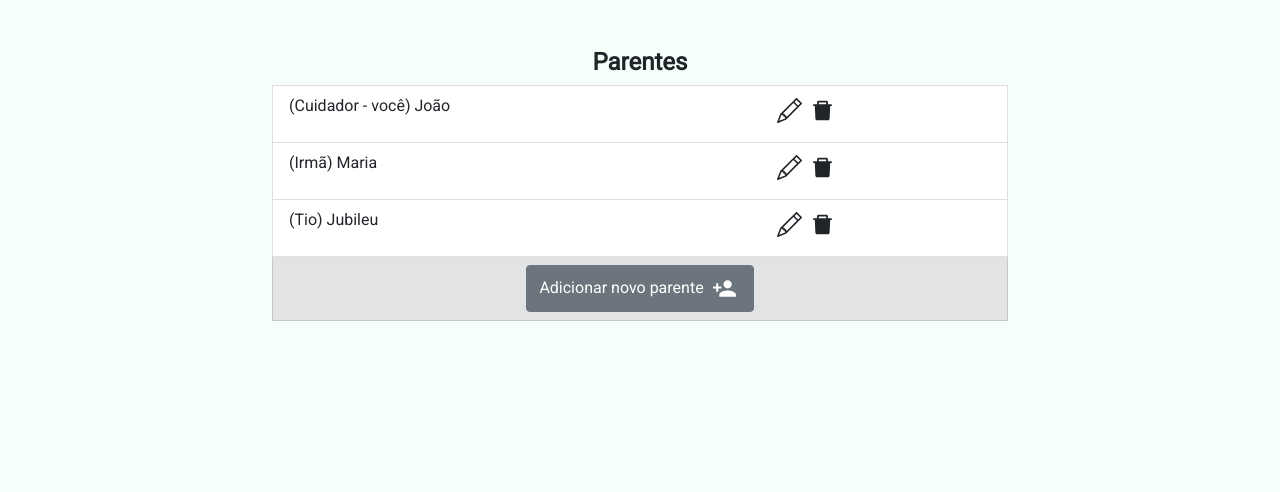
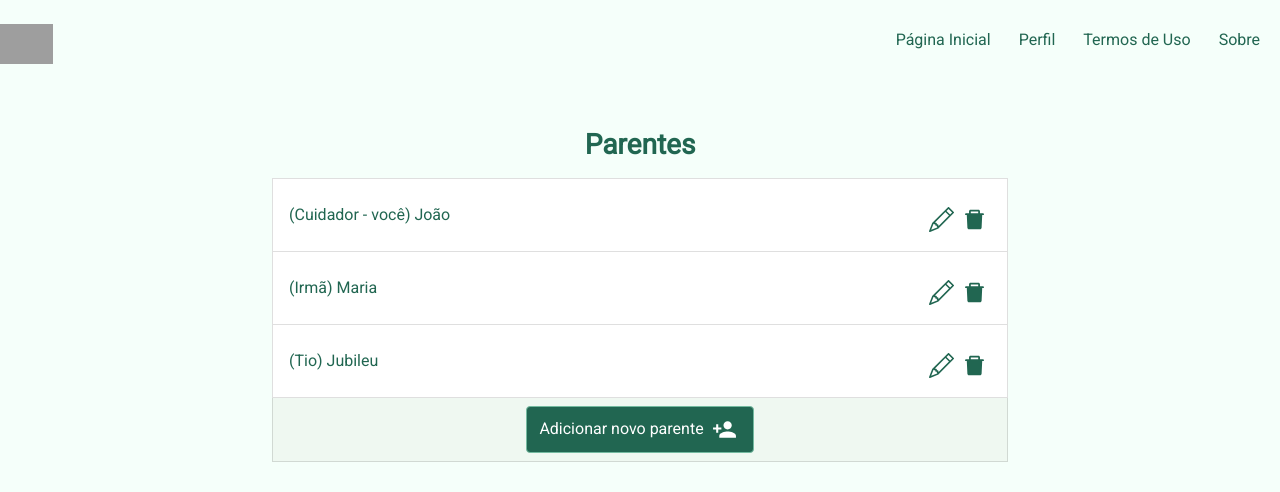
Before and after one commit to netrometro/upe_20202_dodois, a Next.js app in the folder src/main/app/: page /usuario/parentes in a window 1280 px wide. Shown: the top 492 px of the page. Built offline with nearby package versions, Linux system fonts and the light colour scheme; grey boxes are pictures that could not be loaded.

Commit message:
:lipstick: Estilizado a pagina de parentes.

```diff
--- a/src/main/app/package.json
+++ b/src/main/app/package.json
@@ -16,7 +16,7 @@
     "react-dom": "17.0.2",
     "react-icons": "^4.2.0",
     "reactstrap": "^8.9.0",
-    "sweetalert2": "^11.1.2"
+    "sweetalert2": "^11.1.4"
   },
   "devDependencies": {
     "autoprefixer": "^10.3.3",
--- a/src/main/app/pages/cadastro/passo2.js
+++ b/src/main/app/pages/cadastro/passo2.js
@@ -41,7 +41,7 @@ export default class Passo1 extends Component {
                             <label className="form-label" style={{color:"#216651"}}>Peso</label>
                             <input style={{minwidth:"280px"}} type="password" className="form-control" />
                         </div>
-                        <button className="btn mt-5" style={{background:"#216651", color:"white"}}>Finalizar</button>
+                        <button className="btn mt-5" style={{background:"#216651", color:"white", borderColor:"#74BAA0"}}>Finalizar</button>
                     </div>
                 </div>
             </>
--- a/src/main/app/pages/login.js
+++ b/src/main/app/pages/login.js
@@ -29,7 +29,7 @@ export default class Login extends Component {
                         </div>
                         <div className="d-flex justify-content-center " >
                             <div className="row col-sm-5">
-                                <button className="btn mt-5" style={{background:"#216651", color:"white"}}>Entrar</button>
+                                <button className="btn mt-5" style={{background:"#216651", color:"white", borderColor:"#74BAA0"}}>Entrar</button>
                             </div>
                         </div>
                         <div className="text-center mt-3">
--- a/src/main/app/pages/resetar-senha.js
+++ b/src/main/app/pages/resetar-senha.js
@@ -22,7 +22,7 @@ export default class ResetarSenha extends Component {
                         </div>
                         <div className="d-flex justify-content-center" >
                             <div className="row col-sm-5">
-                                <button className="btn mt-5" style={{background:"#216651", color:"white"}}>Enviar</button>
+                                <button className="btn mt-5" style={{background:"#216651", color:"white", borderColor:"#74BAA0"}}>Enviar</button>
                             </div>
                         </div>
                         <div className="text-center mt-3">
--- a/src/main/app/pages/usuario/parentes.js
+++ b/src/main/app/pages/usuario/parentes.js
@@ -1,4 +1,5 @@
 import { Component } from "react";
+import MenuUsuario from "../../components/menuUsuario";
 import {
     Button,
     FormGroup,
@@ -15,6 +16,7 @@ import {
 import { BsPencil } from "react-icons/bs";
 import { AiFillDelete } from "react-icons/ai";
 import { MdPersonAdd } from "react-icons/md";
+import Swal from "sweetalert2";
 
 export class NovoParente extends Component {
 
@@ -25,6 +27,8 @@ export class NovoParente extends Component {
     render() {
         return (
             <>
+            <div className="text-center p-2" style={{backgroundColor:"#216651", color:"#fff"}}>Editar</div>
+            <div className="m-3" style={{ color: "#216651" }}>
                 <FormGroup className="p-2 mb-3">
                     <Label><p><strong>Nome:</strong></p></Label>
                     <Input type="text"></Input>
@@ -67,27 +71,9 @@ export class NovoParente extends Component {
                         <option>VIZINHO</option>
                     </Input>
                 </FormGroup>
-                <Button onClick={this.props.onToggleParente}>Confirmar</Button>
+            </div>
+            <Button  onClick={this.props.onToggleParente} className="m-3" style={{background:"#216651", color:"white", borderColor:"#74BAA0"}}>Confirmar</Button>
             </>
-        )
-    }
-}
-
-export class ApagarParente extends Component {
-
-    constructor(props) {
-        super(props);
-    }
-
-    render() {
-        return (
-            <div className="p-1 row">
-                <p><strong>Deseja apagar o parente:</strong></p>
-                <ButtonGroup>
-                    <Button color="success" onClick={this.props.onToggle}>Sim</Button>
-                    <Button color="danger" onClick={this.props.onToggle}>Não</Button>
-                </ButtonGroup>
-            </div>
         )
     }
 }
@@ -98,7 +84,6 @@ export default class Parentes extends Component {
         super(props);
         this.state = {
             toggle: false,
-            toggleApagar: false,
             parentes: [
                 {
                     nome: "(Cuidador - você) João"
@@ -112,7 +97,6 @@ export default class Parentes extends Component {
             ]
         }
         this.onToggle = this.onToggle.bind(this);
-        this.onToggleApagar = this.onToggleApagar.bind(this);
     }
 
 
@@ -120,43 +104,60 @@ export default class Parentes extends Component {
         this.setState({ toggle: !this.state.toggle });
     }
 
-    onToggleApagar() {
-        this.setState({ toggleApagar: !this.state.toggleApagar });
+    onDeletar(){
+        Swal.fire({
+            title: "Deletar Parente",
+            text: "Deseja realmente apagar este parente?",
+
+            showCancelButton: true,
+            cancelButtonColor: "#ca0909",
+            confirmButtonColor: "#216651",
+            confirmButtonText: "Sim",
+            cancelButtonText: "Não",
+          }).then((result) => {
+            if (result.isConfirmed) {
+
+            }else{
+
+            }
+        })
     }
 
     render() {
         return (
+            <div>
+
+
+            <MenuUsuario />
             <Container>
-                <h4 className="text-center mt-5"><strong>Parentes</strong></h4>
+                <h3 className="mt-5 mb-3 d-flex justify-content-center" style={{ color: "#216651" }}><strong>Parentes</strong></h3>
                 <ListGroup>
-                    <Row className="d-flex justify-content-center">
-                        <Col sm="8">
+                    <Row className="d-flex justify-content-center" >
+                        <Col sm="8" >
                             {this.state.parentes.map((parente, x) =>
-                                <ListGroupItem key={x}>
+                                <ListGroupItem key={x}  style={{ color: "#216651" }}>
                                     <Row>
-                                        <Col sm="8">
+                                        <Col sm="8" className="pt-3">
                                             <p>{parente.nome}</p>
                                         </Col>
-                                        <Col sm="4">
+                                        <Col sm="4" className="d-flex justify-content-end pt-3">
                                             <BsPencil onClick={this.onToggle} className="m-1" size="25px" />
-                                            <AiFillDelete onClick={this.onToggleApagar} className="m-1" size="25px" />
+                                            <AiFillDelete onClick={this.onDeletar} className="m-1" size="25px" />
                                         </Col>
                                     </Row>
                                 </ListGroupItem>
                             )}
-                            <ListGroupItem color="secondary" className="text-center" size="lg">
-                                <Button onClick={this.onToggle}>Adicionar novo parente <MdPersonAdd className="m-1" size="25px" /></Button>
+                            <ListGroupItem className="text-center" size="lg" style={{background:"#eff8f1"}}>
+                                <Button onClick={this.onToggle} style={{background:"#216651", color:"white", borderColor:"#74BAA0"}}>Adicionar novo parente <MdPersonAdd className="m-1" size="25px" /></Button>
                             </ListGroupItem>
                         </Col>
                         <Modal isOpen={this.state.toggle}>
                             <NovoParente onToggleParente={this.onToggle} />
                         </Modal>
-                        <Modal isOpen={this.state.toggleApagar}>
-                            <ApagarParente onToggle={this.onToggleApagar} />
-                        </Modal>
                     </Row>
                 </ListGroup>
             </Container>
+            </div>
         )
     }
 }
```
Also changed, not shown: 1 other file (tests, documents, lock files or other folders).
